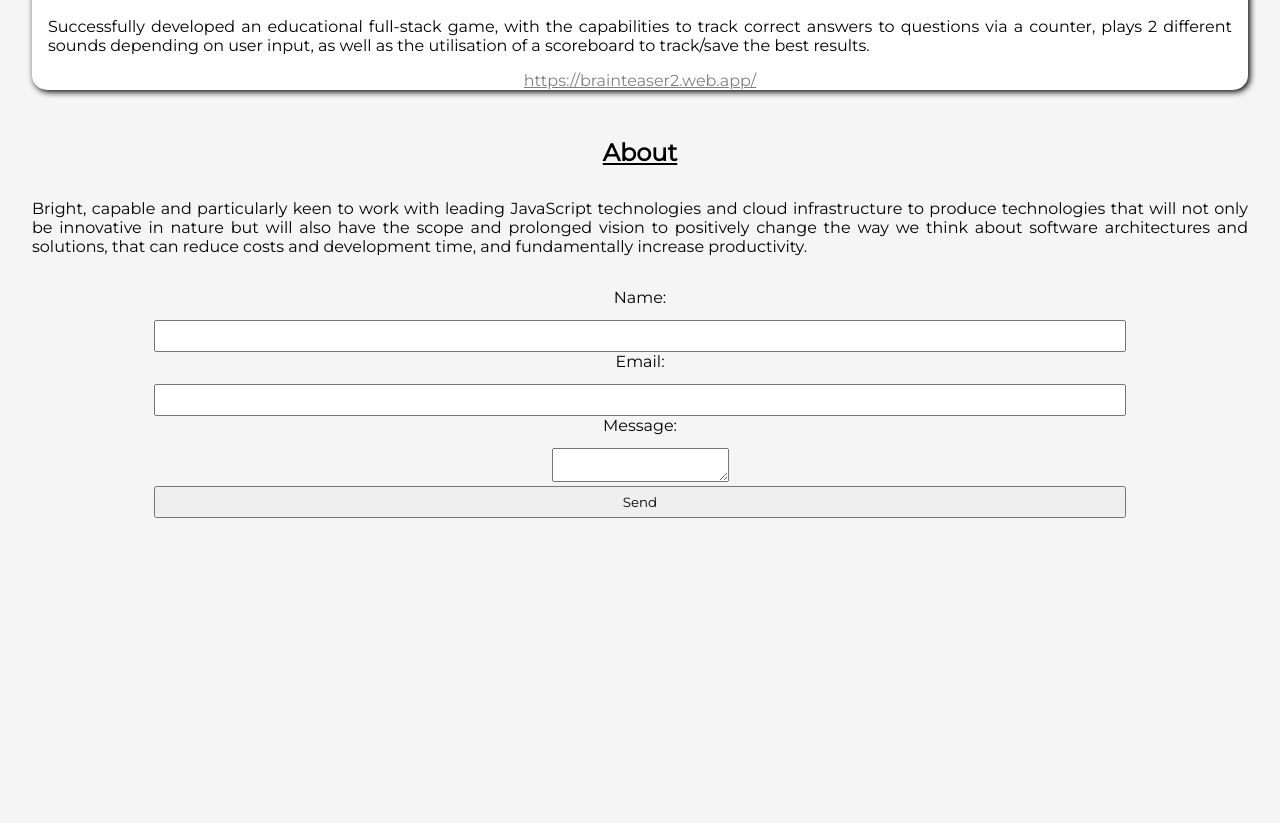
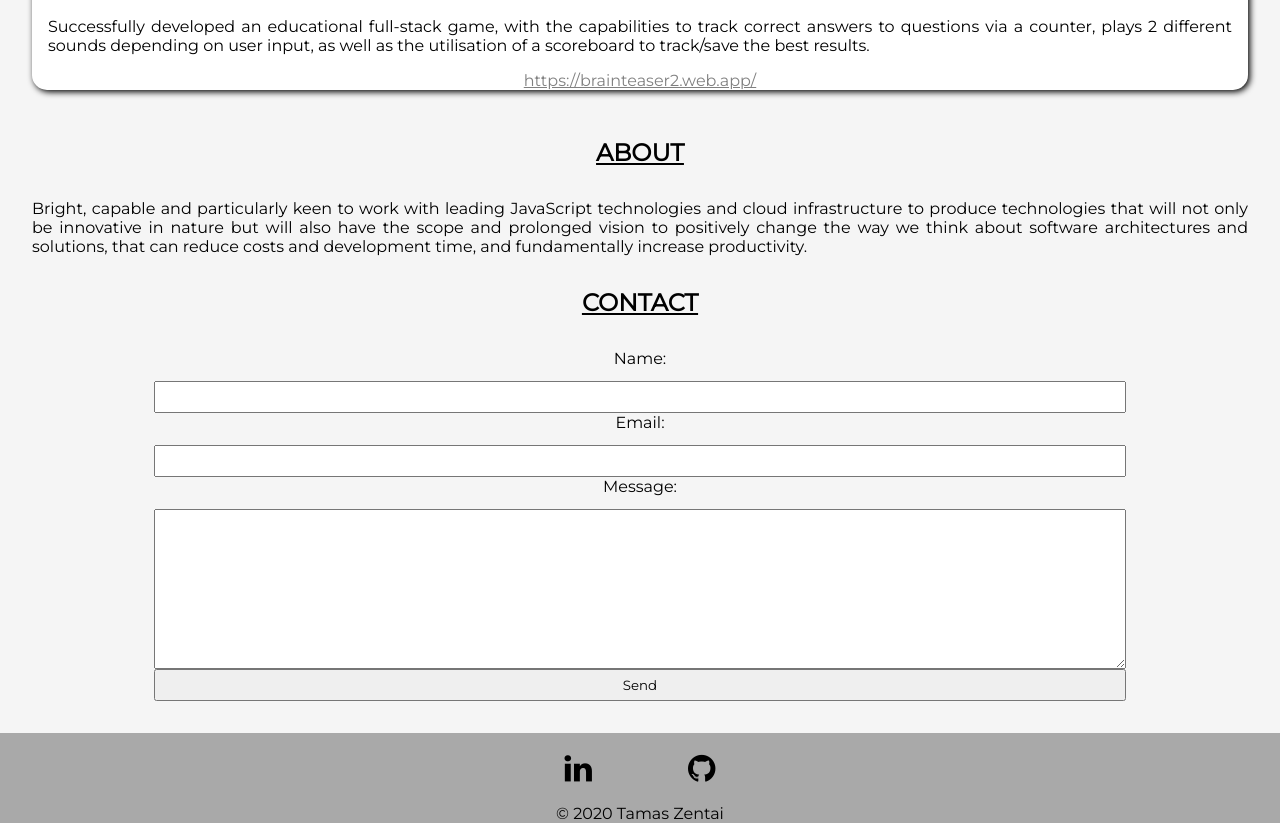
Before and after one commit to tamaszentai/Portfolio, a React (Create React App) app: page / in a window 1280 px wide. Shown: the part 1760-2583 px from the top of the page. Before the commit the page ends 2278 px from the top, so only its background shows below. Built offline with nearby package versions, Linux system fonts and the light colour scheme.

Commit message:
mobile view done

```diff
--- a/public/index.html
+++ b/public/index.html
@@ -9,6 +9,7 @@
       name="description"
       content="Web site created using create-react-app"
     />
+    <link rel="stylesheet" href="https://cdnjs.cloudflare.com/ajax/libs/font-awesome/4.7.0/css/font-awesome.min.css">
     <link rel="apple-touch-icon" href="%PUBLIC_URL%/logo192.png" />
     <!--
       manifest.json provides metadata used when your web app is installed on a
--- a/src/App.js
+++ b/src/App.js
@@ -7,6 +7,7 @@ import Header from './components/Header';
 import Portfolio from './components/Portfolio';
 import About from './components/About';
 import Contact from './components/Contact';
+import Footer from './components/Footer';
 
 function App() {
   const [sideDrawerOpen, setSideDrawerOpen] = useState(false)
@@ -23,6 +24,7 @@ function App() {
       <Portfolio />
       <About />
       <Contact />
+      <Footer />
     </div>
     </Router>
   )
--- a/src/components/About.js
+++ b/src/components/About.js
@@ -5,7 +5,7 @@ import "./About.css";
 const About = () => {
   return (
     <section id="about">
-      <h1>About</h1>
+      <h1>ABOUT</h1>
       <p>
         Bright, capable and particularly keen to work with leading JavaScript
         technologies and cloud infrastructure to produce technologies that will
--- a/src/components/Contact.css
+++ b/src/components/Contact.css
@@ -1,6 +1,10 @@
 #contact {
     width: 100vw;
   }
+
+#contact h1 {
+    text-decoration: underline;
+}
 
 form {
     margin: 2rem;
@@ -12,3 +16,14 @@ label,input {
     width: 80%;
     height: 2rem;
 }
+
+input[type=submit]:hover {
+    cursor: pointer;
+}
+
+textarea {
+    display: block;
+    margin: 0 auto;
+    height: 10rem;
+    width: 80%;
+}
--- a/src/components/Contact.js
+++ b/src/components/Contact.js
@@ -1,4 +1,4 @@
-import React from 'react'
+import React, {useState} from 'react'
 
 import './Contact.css';
 
@@ -7,6 +7,28 @@ import emailjs from 'emailjs-com'
 const {REACT_APP_EMAILJS_SERVICE_ID, REACT_APP_EMAILJS_TEMPLATE_ID, REACT_APP_EMAILJS_USER_ID} = process.env;
 
 const Contact = () => {
+  const [name, setName] = useState('');
+  const [email, setEmail] = useState('');
+  const [message, setMessage] = useState('');
+
+  const nameOnChangeHandler = (event) => {
+    setName(event.target.value);
+  }
+
+  const emailOnChangeHandler = (event) => {
+    setEmail(event.target.value);
+  }
+
+  const messageOnChangeHandler = (event) => {
+    setMessage(event.target.value);
+  }
+
+  const resetForm = () => {
+    setName('');
+    setEmail('');
+    setMessage('');
+  }
+
   function sendEmail(e) {
     e.preventDefault()
 
@@ -15,6 +37,8 @@ const Contact = () => {
       .then(
         (result) => {
           console.log(result.text)
+          resetForm();
+          alert("The message has sent to Tamas!")
         },
         (error) => {
           console.log(error.text)
@@ -25,14 +49,15 @@ const Contact = () => {
 
   return (
     <section id="contact">
+      <h1>CONTACT</h1>
       <form className='contact-form' onSubmit={sendEmail}>
-        <input type='hidden' name='contact_number' />
+        <input type='hidden' name='contact_number'/>
         <label>Name:</label>
-        <input type='text' name='user_name' />
+        <input type='text' name='user_name' value={name} onChange={nameOnChangeHandler}/>
         <label>Email:</label>
-        <input type='email' name='user_email' />
+        <input type='email' name='user_email' value={email} onChange={emailOnChangeHandler}/>
         <label>Message:</label>
-        <textarea name='message' />
+        <textarea name='message' value={message} onChange={messageOnChangeHandler}/>
         <input type='submit' value='Send' />
       </form>
     </section>
--- /dev/null
+++ b/src/components/Footer.css
@@ -0,0 +1,20 @@
+footer {
+    width: 100vw;
+    height: auto;
+    background-color: darkgray;
+}
+
+footer li {
+    display: inline-block;
+    font-size: 2rem;
+    margin-top: 1rem;
+    padding: 0 3rem;
+}
+
+footer p {
+    padding-top: 1rem;
+}
+
+footer a {
+    color: black;
+}
--- /dev/null
+++ b/src/components/Footer.js
@@ -0,0 +1,21 @@
+import React from "react";
+
+import "./Footer.css";
+
+const Footer = () => {
+  return (
+    <footer>
+      <ul>
+        <li>
+          <a href="https://www.linkedin.com/in/tamas-zentai/" target="_blank"><i className="fa fa-linkedin"></i></a>
+        </li>
+        <li>
+            <a href="https://github.com/tamaszentai" target="_blank"><i className="fa fa-github"></i></a>
+        </li>
+      </ul>
+      <p>© 2020 Tamas Zentai</p>
+    </footer>
+  );
+};
+
+export default Footer;
--- a/src/components/Portfolio.js
+++ b/src/components/Portfolio.js
@@ -5,7 +5,7 @@ import './Portfolio.css';
 function Portfolio() {
   return (
     <section id="portfolio">
-      <h1>Portfolio</h1>
+      <h1>PORTFOLIO</h1>
       {PortfolioData.map((data, index) => {
         return (
           <div className='project' key={index}>
--- a/src/components/SideNav.css
+++ b/src/components/SideNav.css
@@ -62,6 +62,7 @@ nav {
 }
 
 nav ul {
+  margin-top: 30%;
   list-style: none;
 }
 
@@ -69,3 +70,7 @@ nav li {
   padding: 2rem;
   font-size: 1.5rem;
 }
+
+nav a {
+  color: black;
+}
```
Also changed, not shown: 1 other file (tests, documents, lock files or other folders).
